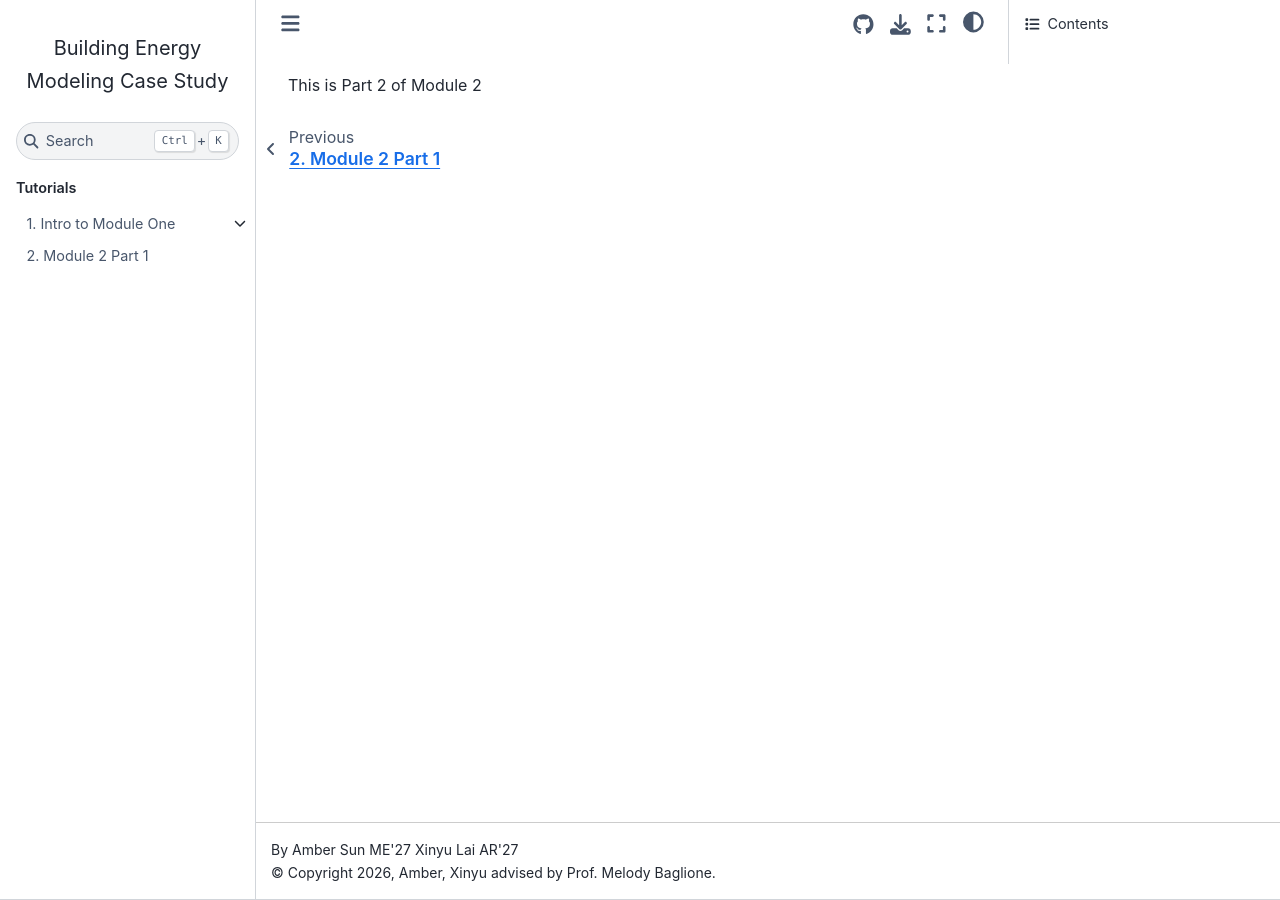
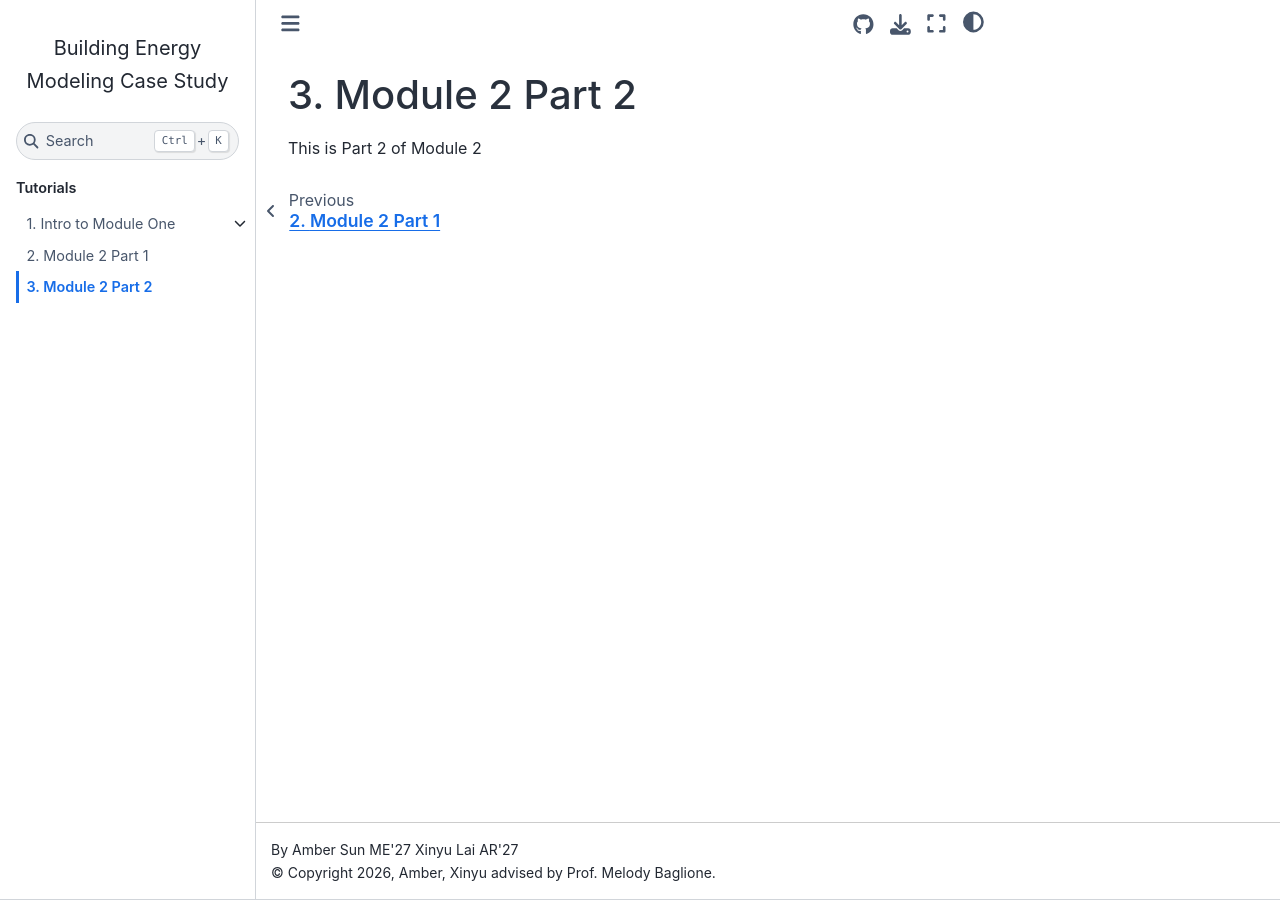
Before and after one commit to amber289/BEMcasestudy, a Jupyter Book: the page built from workshops/docs/02_2_case.md, in a window 1280 px wide. Built offline with Jupyter Book 1.0.4 settings and Sphinx 7.4.7 and the Sphinx Book theme 1.1.4, drawn with Linux system fonts in a browser that asks for light colours.

Commit message:
Update 02_2_case.md

```diff
--- a/workshops/docs/02_2_case.md
+++ b/workshops/docs/02_2_case.md
@@ -1 +1,2 @@
+# Module 2 Part 2
 This is Part 2 of Module 2
```
